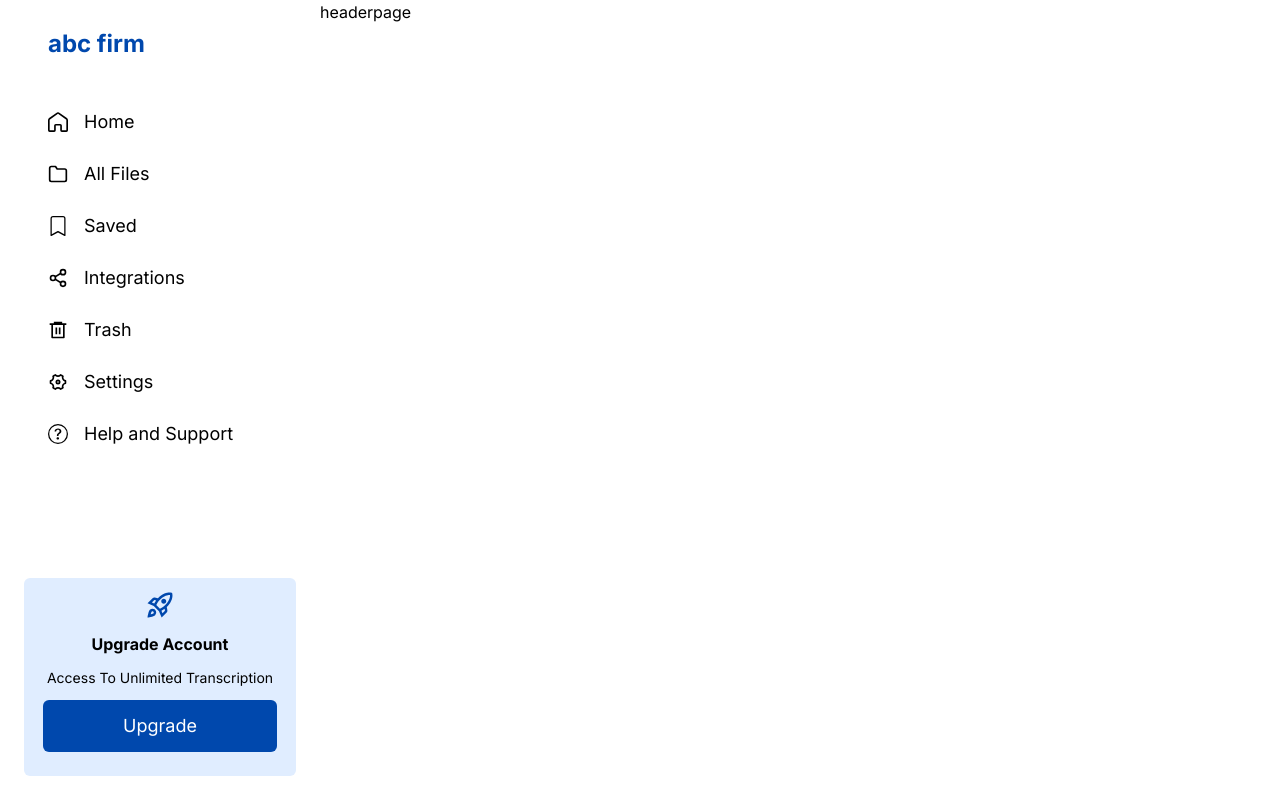
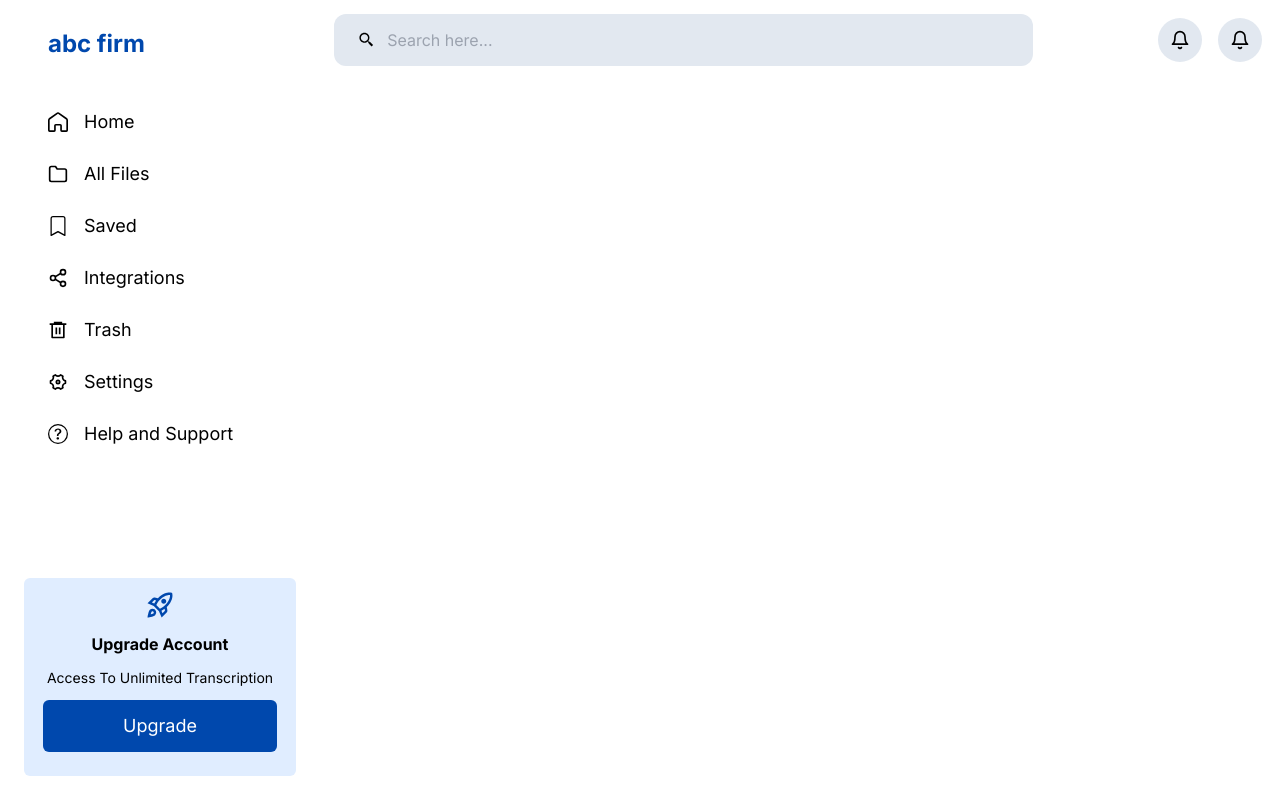
Before and after one commit to Aravind1505/saydata_frontend, a Next.js app: page / in a window 1280 px wide. Built offline with nearby package versions, Linux system fonts and the light colour scheme.

Commit message:
Added Header

```diff
--- /dev/null
+++ b/src/app/components/Header/Header.js
@@ -0,0 +1,11 @@
+import Profile from "./Profile";
+import Search from "./Search";
+
+export default function Header() {
+    return (
+        <div className="w-full h-20 p-3.5 flex flex-row justify-between ">
+            <Search />
+            <Profile />
+        </div>
+    );
+}
--- /dev/null
+++ b/src/app/components/Header/Profile.js
@@ -0,0 +1,14 @@
+import {FiBell} from "react-icons/fi";
+
+export default function Profile() {
+    return (
+    <div className="profile-container flex gap-x-4 p-1">
+        <div className="rounded-full text-xl bg-slate-200 flex p-3 items-center">
+            <FiBell/>
+        </div>
+        <div className="rounded-full flex text-xl bg-slate-200 p-3 items-center">
+            <FiBell/>
+        </div>
+    </div>
+    );
+}
--- /dev/null
+++ b/src/app/components/Header/Search.js
@@ -0,0 +1,12 @@
+import {BiSearchAlt2} from "react-icons/bi";
+
+export default function Search() {
+    return (
+        <div className="flex items-center bg-slate-200 p-6 w-9/12 rounded-xl gap-x-3">
+            <BiSearchAlt2 className="text-lg"/>
+            <input type={"search"} placeholder="Search here..."
+            className="focus:outline-none text-base bg-transparent w-full">
+            </input>
+        </div>
+    );
+}
--- a/src/app/page.js
+++ b/src/app/page.js
@@ -4,14 +4,14 @@ import {BsBookmark, BsQuestionCircle} from "react-icons/bs";
 import {RiDeleteBin6Line, RiSettings4Line} from "react-icons/ri";
 
 import Sidebar from "./components/Sidebar/Sidebar";
+import Header from "./components/Header/Header";
 
 export default function Home() {
 
   return (
     <main className="flex">
       <Sidebar />
-      <div className="">header</div>
-      <div className="">page</div>
+      <Header />
     </main>
   );
 }
```
